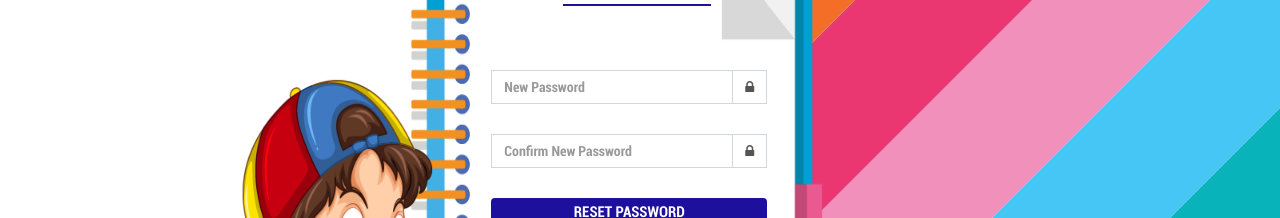
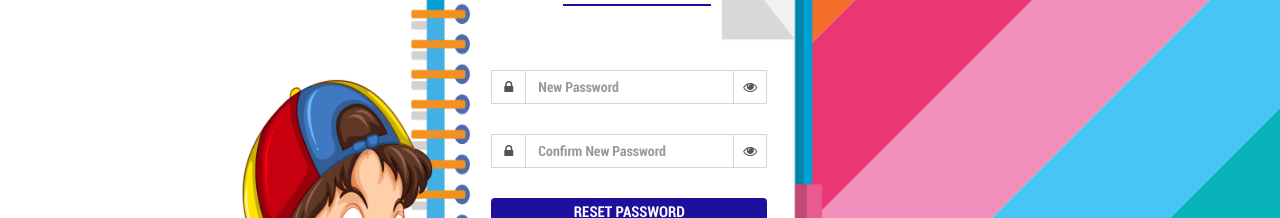
Before and after one commit to iAssureIT/Abacus1, a React (Create React App) app in the folder client/: page /reset-pwd in a window 1280 px wide. Shown: the part 141-359 px from the top of the page. Built offline with nearby package versions, Linux system fonts and the light colour scheme.

Commit message:
Dnyaneshwar added otp functionality

```diff
--- a/client/src/components/common/components/StudentHeader.js
+++ b/client/src/components/common/components/StudentHeader.js
@@ -307,7 +307,7 @@ class StudentHeader extends (Component){
                         {/*this.myProfile()*/}
                       </div>
                       <div className="pull-right">
-                        <Link to="javascript:void(0)" className="btn btn-default btn-flat" onClick={this.handleClick.bind(this)}>
+                        <Link to="/login" className="btn btn-default btn-flat" onClick={this.handleClick.bind(this)}>
                           Sign out
                         </Link>
                       </div>
--- a/client/src/components/systemSecurity/Login.js
+++ b/client/src/components/systemSecurity/Login.js
@@ -1,4 +1,4 @@
-import React, { Component } from 'react';
+ import React, { Component } from 'react';
 import { Link} from 'react-router-dom';
 // import {browserHistory} from 'react-router-dom';
 import { Redirect } from 'react-router';
@@ -77,7 +77,6 @@ class Login extends Component {
       $('.hidePwd').toggleClass('hidePwd1');
       return $('.inputTextPass').attr('type', 'password');
   }
-
   render(){
     var winHeight = window.innerHeight;
     var divHeight = winHeight/4.5+'px';
@@ -129,15 +128,10 @@ class Login extends Component {
                   </span>
                 </div>
               </div>
-
-
-
-
-
               <div className="col-lg-12 col-md-12 col-sm-12 marBtm30">
                 <div className="form-group form-group1 fltlft input-group col-lg-12 col-md-12 col-sm-12 inputContent ">
                   <span className="blocking-span">
-                    <input type="password" className="form-control pass oesSignUpForm confirmbtm inputTextPass" ref="signupConfirmPassword" name="signupConfirmPassword" required/>
+                    <input type="password" className="form-control pass oesSignUpForm confirmbtm inputTextPass" ref="loginpassword" name="loginpassword" required/>
                     <span className="floating-label1 lbfloatpass"><i className="fa fa-lock" aria-hidden="true"></i> Password</span>
                   </span>
                 <span className="input-group-addon customCls customCls1 glyphi-custommm">
@@ -149,16 +143,6 @@ class Login extends Component {
                   </span>
                 </div>
               </div>
-              {/*<div className="col-lg-12 col-md-12 col-sm-12">
-                <div className="inputContent ">
-                  <span className="blocking-span">
-                    <input type="password" className={this.state.loginusername?"col-lg-12 col-md-12 col-sm-12 oesSignUpForm tmsLoginTextBox has-content":"col-lg-12 col-md-12 col-sm-12 oesSignUpForm tmsLoginTextBox"} onChange={this.handleChange} ref="loginpassword" id="loginPassword" name="loginPassword" required/>
-                    <span className="floating-label"><i className="fa fa-lock signupIconFont" aria-hidden="true"/> Password</span>
-                  </span>
-                  <div className="rrnShowHideDiv">
-                  </div>
-                </div>
-              </div>*/}
               <div className="col-lg-12 col-md-12 col-sm-12">
                 <input id="logInBtn" type="submit" className="col-lg-12 col-md-12 col-xs-12 col-sm-12 UMloginbutton hvr-sweep-to-right" value="Login"/>
               </div>
--- a/client/src/components/systemSecurity/ResetPassword.js
+++ b/client/src/components/systemSecurity/ResetPassword.js
@@ -1,6 +1,8 @@
 import React, { Component } from 'react';
 import { Link } from 'react-router-dom';
 import InputMask from 'react-input-mask';
+import swal from 'sweetalert';
+import $ from "jquery";
 
 import 'font-awesome/css/font-awesome.min.css';
 // import 'bootstrap/dist/css/bootstrap.min.css';
@@ -10,11 +12,30 @@ class ResetPassword extends Component {
 
 
 
+  showSignPass(){
+    $('.showPwd').toggleClass('showPwd1');
+    $('.hidePwd').toggleClass('hidePwd1');
+    return $('.inputTextPass').attr('type', 'text');
+  }
+  hideSignPass(){
+    $('.showPwd').toggleClass('showPwd1');
+    $('.hidePwd').toggleClass('hidePwd1');
+    return $('.inputTextPass').attr('type', 'password');
+  }
+  showSignPassC(){
+    $('.showPwdC').toggleClass('showPwd1C');
+    $('.hidePwdC').toggleClass('hidePwd1C');
+    return $('.inputTextPassC').attr('type', 'text');
+  }
+  hideSignPassC(){
+    $('.showPwdC').toggleClass('showPwd1C');
+    $('.hidePwdC').toggleClass('hidePwd1C');
+    return $('.inputTextPassC').attr('type', 'password');
+  }
 
   render(){
     var winHeight = window.innerHeight;
     var divHeight = winHeight/4.5+'px';
-    // console.log('window inner height: ', window.innerHeight);
 
     return(
       <div className="col-lg-12 col-md-12 col-sm-12 col-xs-12 signUpWrapper">
@@ -23,7 +44,6 @@ class ResetPassword extends Component {
             <img src="/images/maatslogo.png" className="col-lg-12 col-md-12 col-sm-12 col-xs-12 logoImg"/>
             <div className="OESSubTitle2">Abacus Online Exam System</div>
           </div>
-          {/*<img src="/images/signUpBanner.gif" className="signUpBanner col-lg-9 col-md-9"/>*/}
         </div>
         <div className="col-lg-6 col-md-6 col-sm-6 col-xs-6 signUpRighttWrap"  style={{"height": winHeight}}>
           <div className="div1 col-lg-12 col-md-12 col-sm-12 col-xs-12" style={{"height": divHeight}}>
@@ -54,14 +74,22 @@ class ResetPassword extends Component {
               <form id="resetPassword" /*onSubmit={this.changepassword.bind(this)}*/>
                 <div className="form-group loginFormGroup pdleftclr veribtm col-lg-12 col-md-12 col-sm-12 col-xs-12">
                   <div className="input-group">
-                    <input type="password" className="form-control loginInputs" ref="resetPassword" name="resetPassword" placeholder="New Password" aria-label="Password" aria-describedby="basic-addon1" title="Password should be at least 6 characters long!" pattern=".{6,}" required/>
-                    <span className="input-group-addon addons glyphi-custommm" id="basic-addon1"><i className="fa fa-lock" aria-hidden="true"></i></span>
+                    <span className="input-group-addon addons glyphi-custommmLeft" id="basic-addon1"><i className="fa fa-lock" aria-hidden="true"></i></span>
+                    <input type="password" className="form-control loginInputs inputTextPass" ref="resetPassword" name="resetPassword" placeholder="New Password" aria-label="Password" aria-describedby="basic-addon1" title="Password should be at least 6 characters long!" pattern=".{6,}" required/>
+                    <span className="input-group-addon addons glyphi-custommm padBoth" id="basic-addon1">
+                      <i className="fa fa-eye Pass showPwd" aria-hidden="true" onClick={this.showSignPass.bind(this)}></i>
+                      <i className="fa fa-eye-slash Pass hidePwd" aria-hidden="true" onClick={this.hideSignPass.bind(this)}></i>
+                    </span>
                   </div>
                 </div>
                 <div className="form-group loginFormGroup pdleftclr veribtm col-lg-12 col-md-12 col-sm-12 col-xs-12">
                   <div className="input-group">
-                    <input type="password" className="form-control loginInputs" ref="resetPasswordConfirm" name="resetPasswordConfirm" placeholder="Confirm New Password" aria-label="Confirm Password" aria-describedby="basic-addon1" title="Password should be at least 6 characters long!" pattern=".{6,}" required/>
-                    <span className="input-group-addon addons glyphi-custommm" id="basic-addon1"><i className="fa fa-lock" aria-hidden="true"></i></span>
+                    <span className="input-group-addon addons glyphi-custommmLeft" id="basic-addon1"><i className="fa fa-lock" aria-hidden="true"></i></span>
+                    <input type="password" className="form-control loginInputs inputTextPassC" ref="resetPasswordConfirm" name="resetPasswordConfirm" placeholder="Confirm New Password" aria-label="Confirm Password" aria-describedby="basic-addon1" title="Password should be at least 6 characters long!" pattern=".{6,}" required/>
+                    <span className="input-group-addon addons glyphi-custommm padBoth" id="basic-addon1">
+                      <i className="fa fa-eye Pass showPwdC" aria-hidden="true" onClick={this.showSignPassC.bind(this)}></i>
+                      <i className="fa fa-eye-slash Pass hidePwdC" aria-hidden="true" onClick={this.hideSignPassC.bind(this)}></i>
+                    </span>
                   </div>
                 </div>
                 <div className="submitButtonWrapper pdleftclr col-lg-12 col-md-12 col-sm-12 col-xs-12">
--- a/client/src/components/systemSecurity/SignUp.css
+++ b/client/src/components/systemSecurity/SignUp.css
@@ -111,12 +111,15 @@
 .glyphi-custommm{
   border-left: 0px solid;
 }
-
+.glyphi-custommmLeft{
+  border-left: 1px solid;
+}
 .UMname{
   margin-bottom: 12px;
-
 }
-
+.padBoth{
+  padding: 6px 9px;
+}
 .spotylTextbox:focus{
     box-shadow: none;
 }
@@ -575,10 +578,10 @@
   font-family:'Roboto-BoldCondensed';
 }
 .signUpNameTitle{
-    font-size: 20px;
-    margin-top: 15%;
-    margin-bottom: 5%;
-    color: #333333;
+  font-size: 20px;
+  margin-top: 15%;
+  margin-bottom: 5%;
+  color: #333333;
 }
 .resetpwdNameTitle{
   /*margin-bottom: 30px;*/
@@ -590,7 +593,7 @@
 .signInNameTitle{
   font-size: 20px;
   margin-top: 13%;
-  margin-bottom: 20%;
+  margin-bottom: 10%;
   color: #333333;
 }
 .signT{
@@ -890,6 +893,9 @@ a { color: #333; text-decoration: none; }
 .veribtm{
   margin-bottom: 30px;
 }
+.veribtm1{
+  margin-bottom: 15px;
+}
 .veriemail{
   padding-left: 7px;
   padding-right: 18px;
@@ -1086,6 +1092,7 @@ input[type="radio"]:checked:before {
 .pass{
       z-index: 0 !important;
 }
+
 .showPwd{
   display: block;
 }
@@ -1098,9 +1105,28 @@ input[type="radio"]:checked:before {
 .hidePwd1{
   display: block;
 }
+.showPwdC{
+  display: block;
+}
+.hidePwdC{
+  display: none;
+}
+.showPwd1C{
+  display: none;
+}
+.hidePwd1C{
+  display: block;
+}
+
 .marBtm{
   margin-bottom: 20px;
 }
 .marBtm30{
   margin-bottom: 30px;
 }
+/*.showPwd,.hidePwd1C,.hidePwd1,.showPwdC{
+  display: block;
+}
+.hidePwd,.showPwd1C,.showPwd1,.hidePwdC{
+  display: none;
+}*/
--- a/client/src/components/systemSecurity/SignUp.js
+++ b/client/src/components/systemSecurity/SignUp.js
@@ -205,7 +205,7 @@ axios.defaults.headers.post['Content-Type'] = 'application/json';
 						   		<div className="col-lg-12 col-md-12 col-xs-12 col-sm-12 inputContent marBtm">
 								    <div className="form-group form-group1 fltlft input-group col-lg-6 col-md-6 col-xs-6 col-sm-6 inputContent">
 							   			<span className="blocking-span">
-											<input type="password" className="form-control pass oesSignUpForm confirmbtm inputTextPass" ref="signupConfirmPassword" name="signupConfirmPassword" required/>
+											<input type="password" className="form-control pass oesSignUpForm confirmbtm inputTextPass" ref="signupPassword" name="signupPassword" required/>
 											<span className="floating-label1 lbfloatpass"><i className="fa fa-lock" aria-hidden="true"></i> Password</span>
 										</span>
 										<span className="input-group-addon customCls customCls1 glyphi-custommm">
```
Also changed, not shown: client/src/components/systemSecurity/ConfirmOtp.js (+10 -12 lines), client/src/components/systemSecurity/ForgotPassword.js (+22 -19 lines).
